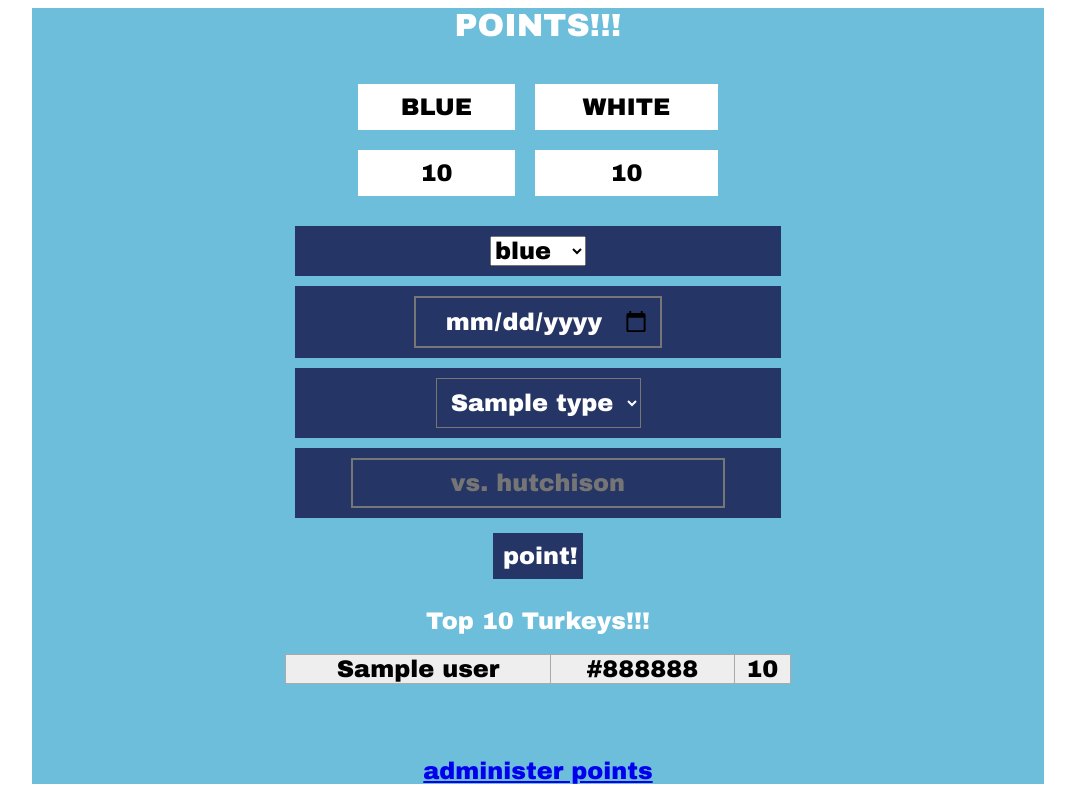
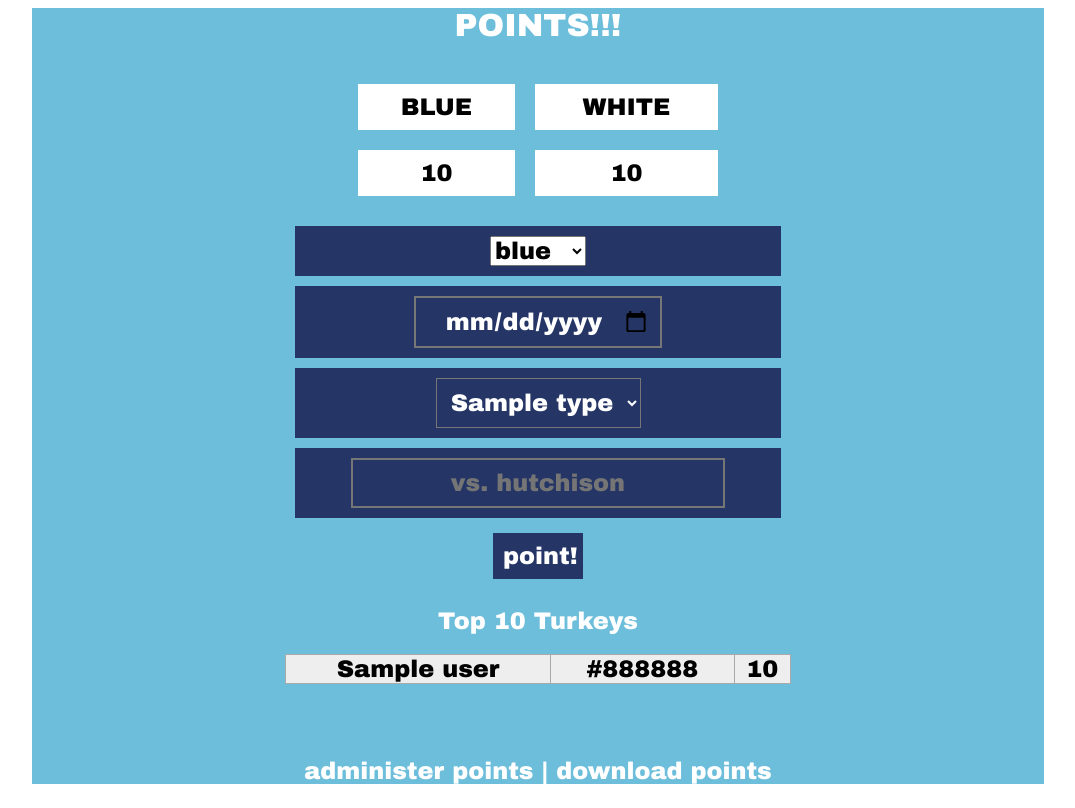
Before and after one commit to cyberhalroberts/smspoints, a Flask app: template templates/index.html in a window 1280 px wide. Shown: the whole page, without its empty margins (102-1177 px from the left). Run offline with Flask 3, Linux system fonts and the light colour scheme; the visitor is signed in with stand-in values (Sample User, id 1); the template is opened without the code that fills it: most values are stand-ins (such as "Sample title", 1, 10 or a date in 2020); parts of the project's set-up code (start-up, migrations or seed data) failed here and were passed over.

Commit message:
fixed admin points and added csv download

```diff
--- a/app.py
+++ b/app.py
@@ -1,12 +1,14 @@
 # Python standard libraries
+import csv
 import datetime
+import io
 import json
 import os
 import sqlite3
 import sys
 
 # Third-party libraries
-from flask import Flask, redirect, request, url_for, render_template
+from flask import Flask, redirect, request, url_for, render_template, make_response
 from flask_login import (
     LoginManager,
     current_user,
@@ -89,9 +91,7 @@ def require_vars(vars):
 
 def get_point_totals(db):
     point_totals = query_db(db, """
-        select p.color, sum(num_points) count
-            from points p join users u on (p.users_id = u.users_id)
-            group by p.color
+        select p.color, sum(num_points) count from points p group by p.color
         """, [])
 
     white_points = 0
@@ -110,12 +110,12 @@ def get_point_totals(db):
 
 def get_top_10_users(db):
     return query_db(db, """
-        select u.name, u.color, u.users_id, count(*) points
+        select u.name, p.color, u.users_id, sum(p.num_points) points
             from
                 users u join
                 points p on (u.users_id = p.users_id)
             group by u.users_id
-            order by count(*) desc
+            order by sum(p.num_points) desc
             limit 10
         """, [])
 
@@ -199,28 +199,78 @@ def admin_points():
     if not current_user.admin:
         return redirect(url_for("message", m="admin account required."))
 
+    today = datetime.datetime.now().strftime("%Y-%m-%d")
     if not request.form.get("submit", False):
-        today = datetime.datetime.now().strftime("%Y-%m-%d")
-        return render_template(
-            "admin_points.html",
-            today=today,
-            event_types=EVENT_TYPES)
+        return render_template("admin_points.html", today=today, event_types=EVENT_TYPES)
 
-    user = User.get_by_email(request.form.get('email', None))
-    users_id = user.users_id if user else None
+    db = get_db()
+
+    users_id = None
+    if email := request.form.get('email', ''):
+        if user := User.get_by_email(request.form.get('email', None)):
+            users_id = user.users_id
+        else:
+            message = "Email not found."
+            return render_template("admin_points.html",
+                today=today, event_types=EVENT_TYPES, message=message)
+
+    current_id = current_user.users_id
 
     require_vars(['num_points', 'color', 'event_date', 'event_type', 'event_description'])
 
+    num_points = request.form['num_points']
+    color = request.form['color']
+    event_date = request.form['event_date']
+    event_type = request.form['event_type']
+    event_description = request.form['event_description']
 
     db.execute("""
         insert into points
-            (users_id, color, event_date, event_type, event_description, added_by)
-            values (?, ?, ?, ?, ?, ?);
+            (users_id, num_points, color, event_date, event_type, event_description, added_by)
+            values (?, ?, ?, ?, ?, ?, ?);
         """,
-        [users_id, color, event_date, event_type, event_description, current_user.users_id])
+        [users_id, num_points, color, event_date, event_type, event_description, current_id])
     db.commit()
 
-    return redirect(url_for("/admin_points", message="Points added!"))
+    return redirect(url_for("index", message="Points added!"))
+
+@app.route("/download_points")
+def download_points():
+    if not current_user.is_authenticated:
+        return redirect(get_google_login_url())
+
+    if not current_user.admin:
+        return redirect(url_for("message", m="admin account required."))
+
+    db = get_db()
+
+    points = db.execute("""
+        select u.users_id, u.email, u.name, u.color user_color,
+                p.color point_color, p.num_points, p.event_date, p.event_type, p.event_description,
+                a.email added_by_email, p.created_time
+            from points p
+                join users a on (p.added_by = a.users_id)
+                left join users u on (p.users_id = u.users_id)
+            order by
+                p.created_time asc
+        """)
+
+    fieldnames = ("users_id email name user_color point_color num_points event_date " +
+        "event_type event_description added_by_email created_time").split()
+
+    with io.StringIO() as csvfile:
+
+        writer = csv.writer(csvfile)
+
+        writer.writerow(fieldnames)
+        for point in points:
+            writer.writerow(point)
+
+        output = make_response(csvfile.getvalue())
+        output.headers["Content-Disposition"] = "attachment; filename=points.csv"
+        output.headers["Content-type"] = "text/csv"
+
+        return output
 
 @app.route("/login")
 def login():
--- a/static/points.css
+++ b/static/points.css
@@ -13,8 +13,9 @@ h1 {
 
 }
 
-a * {
+.footer a {
     color: white;
+    text-decoration: none;
 }
 
 .points-form {
--- a/templates/index.html
+++ b/templates/index.html
@@ -6,10 +6,10 @@
     <body>
         <div align="center">
             <div class="background-box">
+                <h1>POINTS!!!</h1>
                 {%- if message %}
                     <p>{{message}}</p>
                 {% endif %}
-                <h1>POINTS!!!</h1>
                 {%- if point == "white" %}
                     <img src="/static/mighty_white.jpeg" />
                 {% elif point == "blue" %}
@@ -57,7 +57,7 @@
                     <input class="points-button" type="submit" size="16" value="point!" class="points-input"></td>
                 </form>
 
-                <h2>Top 10 Turkeys!!!</h2>
+                <h2>Top 10 Turkeys</h2>
                 <table class="top10-box" border="1">
                     {%- for user in top_10_users %}
                     <tr class="{{ loop.cycle('top10-row-gray', 'top10-row-white') }}">
@@ -67,10 +67,15 @@
                         </tr>
                     {% endfor %}
                 </table>
-                <p>&nbsp;</p>
-                {%- if current_user.admin %}
-                    <p><a href="/admin_points">administer points</a></p>
-                {% endif %}
+                <div class="footer">
+                    <p>&nbsp;</p>
+                    {%- if current_user.admin %}
+                        <p>
+                            <a href="/admin_points">administer points</a> |
+                            <a href="/download_points">download points</a>
+                        </p>
+                    {% endif %}
+                </div>
             </div>
         </div>
     </body>
```
Also changed, not shown: templates/admin_points.html (+6 -2 lines).
